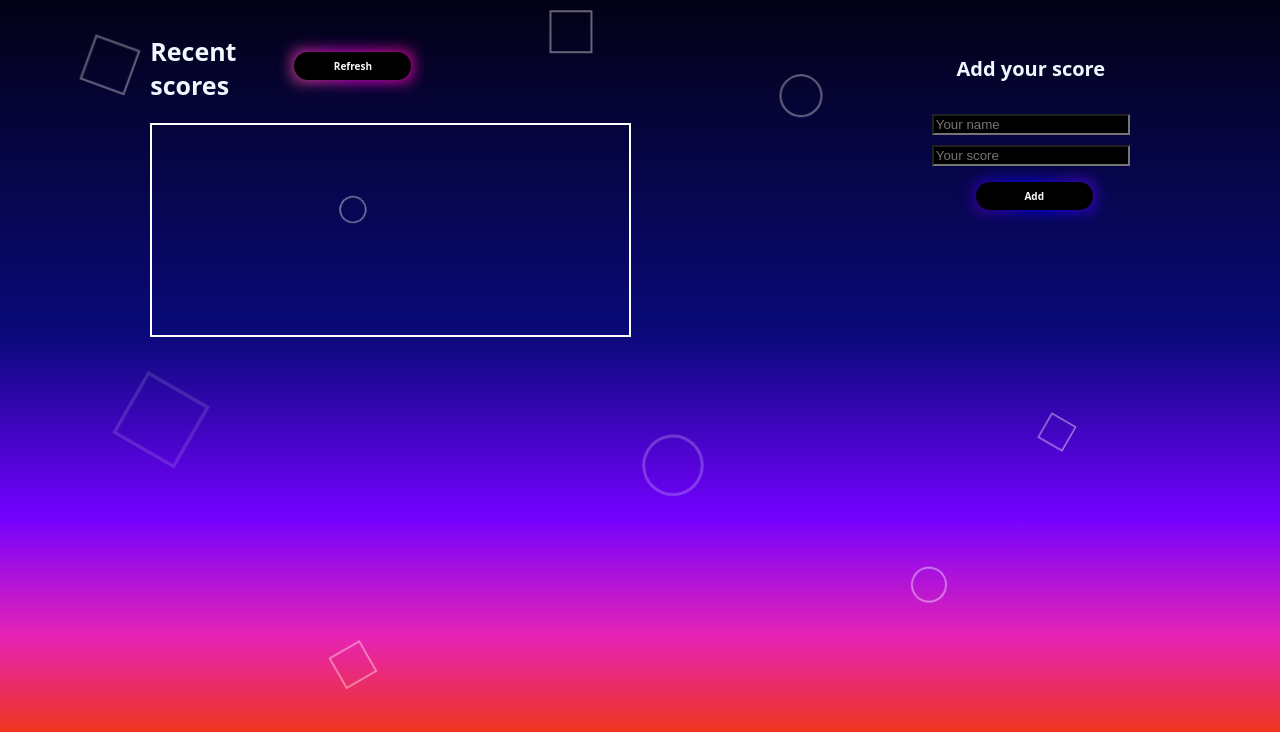
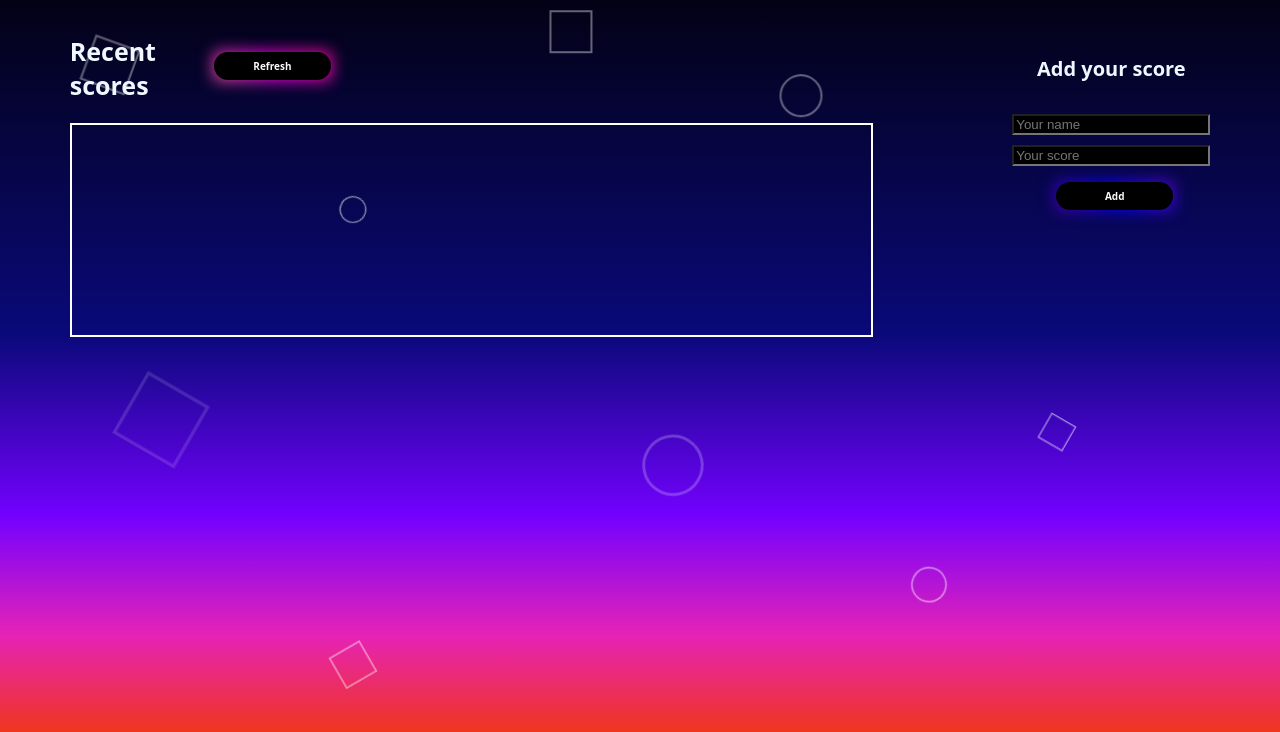
Before and after one commit to PierreBarba/Leaderboard, a website built with webpack: page src/index.html in a window 1280 px wide. Shown: the part 68-800 px from the top of the page. Built offline with nearby package versions, Linux system fonts and the light colour scheme; no server answers; a web font is replaced by a local one.

Commit message:
change size score

```diff
--- a/src/style.css
+++ b/src/style.css
@@ -147,7 +147,7 @@ body {
   overflow-y: scroll;
   height: 200px;
   list-style: none;
-  width: 467px;
+  width: 789px;
 }
 
 #score-container li:nth-child(odd) {
```
